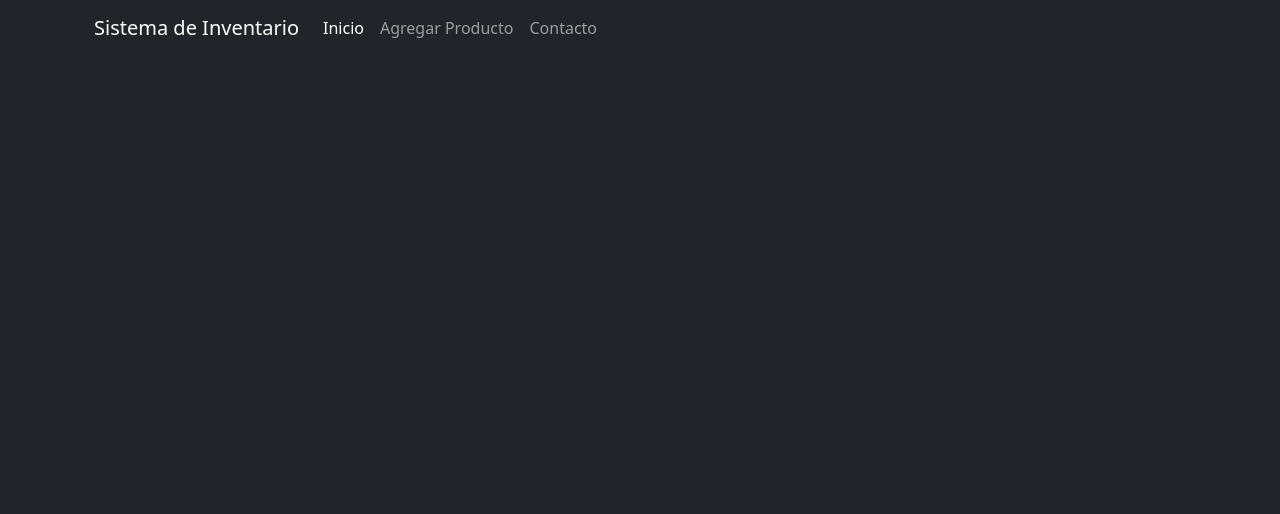
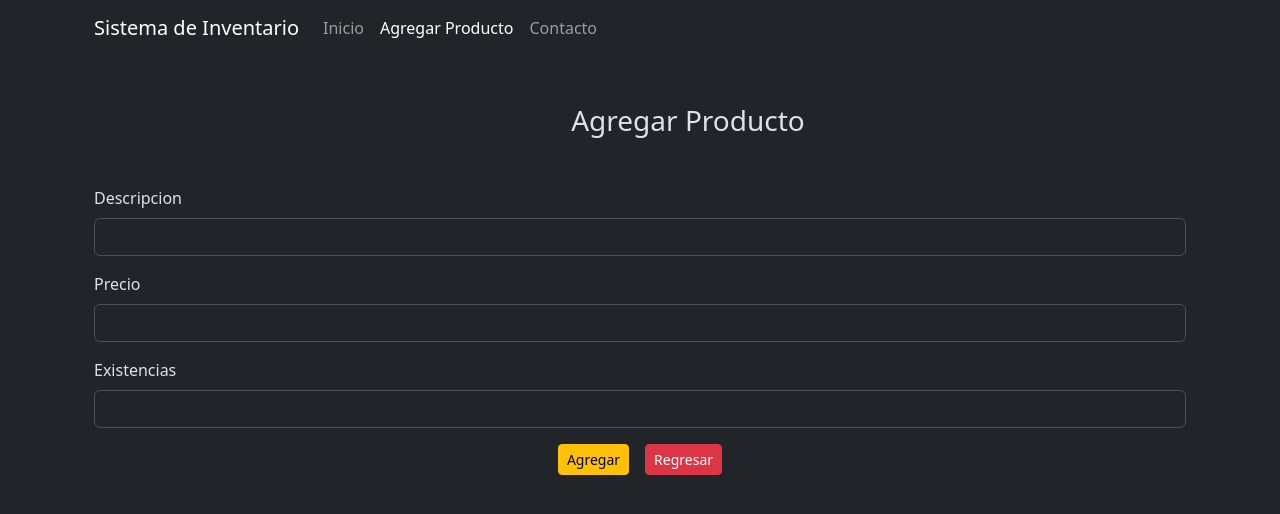
Before and after one commit to winston-majano/inventarioFront, an Angular app: page /agregar-producto in a window 1280 px wide. Before the commit this address led to /. Shown: the top 514 px of the page. Built offline with nearby package versions, Linux system fonts and the light colour scheme.

Commit message:
agregando formulario para agregar producto

```diff
--- /dev/null
+++ b/src/app/agregar-producto/agregar-producto.component.html
@@ -0,0 +1,24 @@
+<div class="container">
+  <div class="container text-center my-5 mx-5">
+    <h3>Agregar Producto</h3>
+  </div>
+  <form (ngSubmit)="onSubmit()">
+    <div class="mb-3">
+      <label for="descripcion" class="form-label">Descripcion</label>
+      <input type="text" class="form-control" id="descripcion" name="descripcion" [(ngModel)]="producto.descripcion"/>
+    </div>
+    <div class="mb-3">
+      <label for="precio" class="form-label">Precio</label>
+      <input type="number" step="any" class="form-control" id="precio" name="precio" [(ngModel)]="producto.precio"/>
+    </div>
+    <div class="mb-3">
+      <label for="existencia" class="form-label">Existencias</label>
+      <input type="number"  class="form-control" id="existencia"  name="existencia" [(ngModel)]="producto.existencia"/>
+    </div>
+    <div class="text-center">
+        <button type="submit" class="btn btn-warning btn-sm me-3">Agregar</button>
+        <a href="/" class="btn btn-danger btn-sm">Regresar</a>
+    </div>
+
+  </form>
+</div>
--- /dev/null
+++ b/src/app/agregar-producto/agregar-producto.component.ts
@@ -0,0 +1,38 @@
+import { Component, inject } from '@angular/core';
+import { FormsModule } from '@angular/forms';
+import { Producto } from '../producto';
+import { ProductoService } from '../producto.service';
+import { Router } from '@angular/router';
+
+@Component({
+  selector: 'app-agregar-producto',
+  imports: [FormsModule],
+  templateUrl: './agregar-producto.component.html',
+})
+export class AgregarProductoComponent {
+  //creamos la variable de tipo producto para enviarla al metodo guardar producto
+  producto: Producto = new Producto();
+
+  private productoServicio = inject(ProductoService);
+  private enrutador = inject(Router);
+
+  //metodo para cuando envie el submit del formulario
+  onSubmit() {
+    this.guardarProducto();
+  }
+
+  guardarProducto() {
+    this.productoServicio.agregarProducto(this.producto).subscribe({
+      next: (datosProducto) => {
+        this.irListaProductos();
+      },
+      error: (error: any) => {
+        console.log('Error: ', error);
+      },
+    });
+  }
+
+  irListaProductos() {
+    this.enrutador.navigate(['/productos']);
+  }
+}
--- a/src/app/app.component.html
+++ b/src/app/app.component.html
@@ -11,7 +11,7 @@
                 <a class="nav-link active" aria-current="page" routerLink='productos' routerLinkActive='active' >Inicio</a>
               </li>
               <li class="nav-item">
-                <a class="nav-link" href="/">Agregar Producto</a>
+                <a class="nav-link" routerLink='agregar-producto' routerLinkActive="active">Agregar Producto</a>
               </li>
               <li class="nav-item">
                 <a class="nav-link" href="/">Contacto</a>
--- a/src/app/app.routes.ts
+++ b/src/app/app.routes.ts
@@ -1,7 +1,9 @@
 import { Routes } from '@angular/router';
 import { ProductoListaComponent } from './producto-lista/producto-lista.component';
+import { AgregarProductoComponent } from './agregar-producto/agregar-producto.component';
 
 export const routes: Routes = [
     {path:'productos', component: ProductoListaComponent},
-    {path:'', redirectTo: 'productos', pathMatch:'full'}
+    {path:'', redirectTo: 'productos', pathMatch:'full'},
+    {path:'agregar-producto', component: AgregarProductoComponent}
 ];
--- a/src/app/producto.service.ts
+++ b/src/app/producto.service.ts
@@ -4,14 +4,19 @@ import { Observable } from 'rxjs';
 import { Producto } from './producto';
 
 @Injectable({
-  providedIn: 'root'
+  providedIn: 'root',
 })
 export class ProductoService {
-  private urlBase = "http://localhost:8081/inventario/productos";
+  private urlBase = 'http://localhost:8081/inventario/productos';
   private clienteHttp = inject(HttpClient);
 
-  obtenerProductoLista(): Observable<Producto[]>{
+  //listar los productos
+  obtenerProductoLista(): Observable<Producto[]> {
     return this.clienteHttp.get<Producto[]>(this.urlBase);
   }
 
+  //agregar un nuevo producto
+  agregarProducto(producto: Producto): Observable<Object> {
+    return this.clienteHttp.post(this.urlBase, producto);
+  }
 }
```
